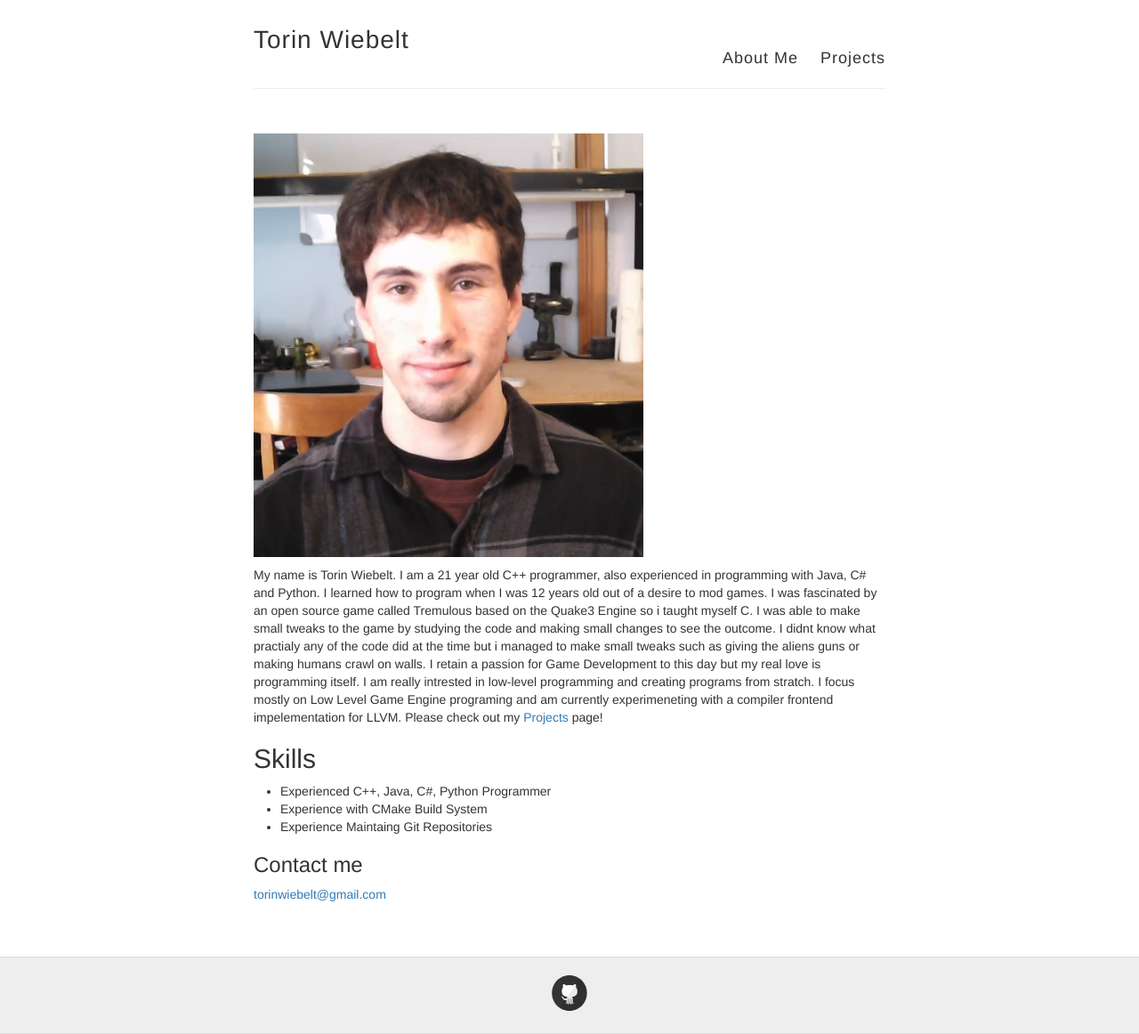
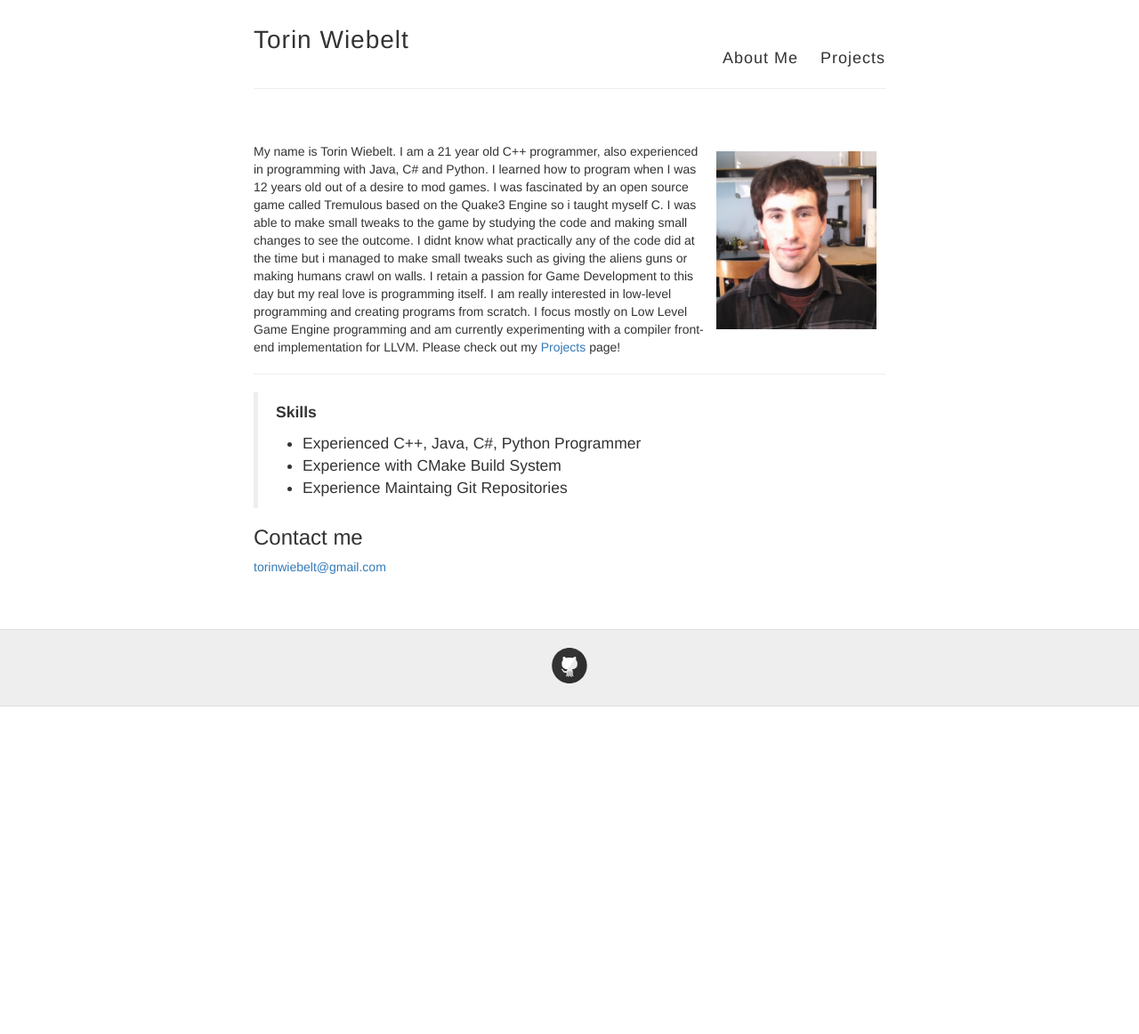
Before and after one commit to Twiebs/twiebs.github.io, a Jekyll site: the page built from about.md, in a window 1280 px wide. Shown: the whole page at 89% size. Built offline with Jekyll 4.4.1, drawn with Linux system fonts in a browser that asks for light colours; after the commit the page ends 900 px from its top, so only the background shows below that.

Commit message:
Update about.md

```diff
--- a/about.md
+++ b/about.md
@@ -4,11 +4,13 @@ title: About
 permalink: /about/
 ---
 
-![Profile Picture](/img/profile.png)
+<img align=right width="200" height="220" src="http:/twiebs.github.io/img/profile.png" style="padding:10px;">
 
-My name is Torin Wiebelt.  I am a 21 year old C++ programmer, also experienced in programming with Java, C# and Python.  I learned how to program when I was 12 years old out of a desire to mod games.  I was fascinated by an open source game called Tremulous based on the Quake3 Engine so i taught myself C.  I was able to make small tweaks to the game by studying the code and making small changes to see the outcome.  I didnt know what practialy any of the code did at the time but i managed to make small tweaks such as giving the aliens guns or making humans crawl on walls.  I retain a passion for Game Development to this day but my real love is programming itself.  I am really intrested in low-level programming and creating programs from stratch.  I focus mostly on Low Level Game Engine programing and am currently experimeneting with a compiler frontend impelementation for LLVM.  Please check out my [Projects](/projects/) page!
+My name is Torin Wiebelt.  I am a 21 year old C++ programmer, also experienced in programming with Java, C# and Python.  I learned how to program when I was 12 years old out of a desire to mod games.  I was fascinated by an open source game called Tremulous based on the Quake3 Engine so i taught myself C.  I was able to make small tweaks to the game by studying the code and making small changes to see the outcome.  I didnt know what practically any of the code did at the time but i managed to make small tweaks such as giving the aliens guns or making humans crawl on walls.  I retain a passion for Game Development to this day but my real love is programming itself.  I am really interested in low-level programming and creating programs from scratch.  I focus mostly on Low Level Game Engine programming and am currently experimenting with a compiler front-end implementation for LLVM.  Please check out my [Projects](/projects/) page!
 
-##Skills
+
+---------------------------
+> **Skills**
 - Experienced C++, Java, C#, Python Programmer
 - Experience with CMake Build System
 - Experience Maintaing Git Repositories
```
